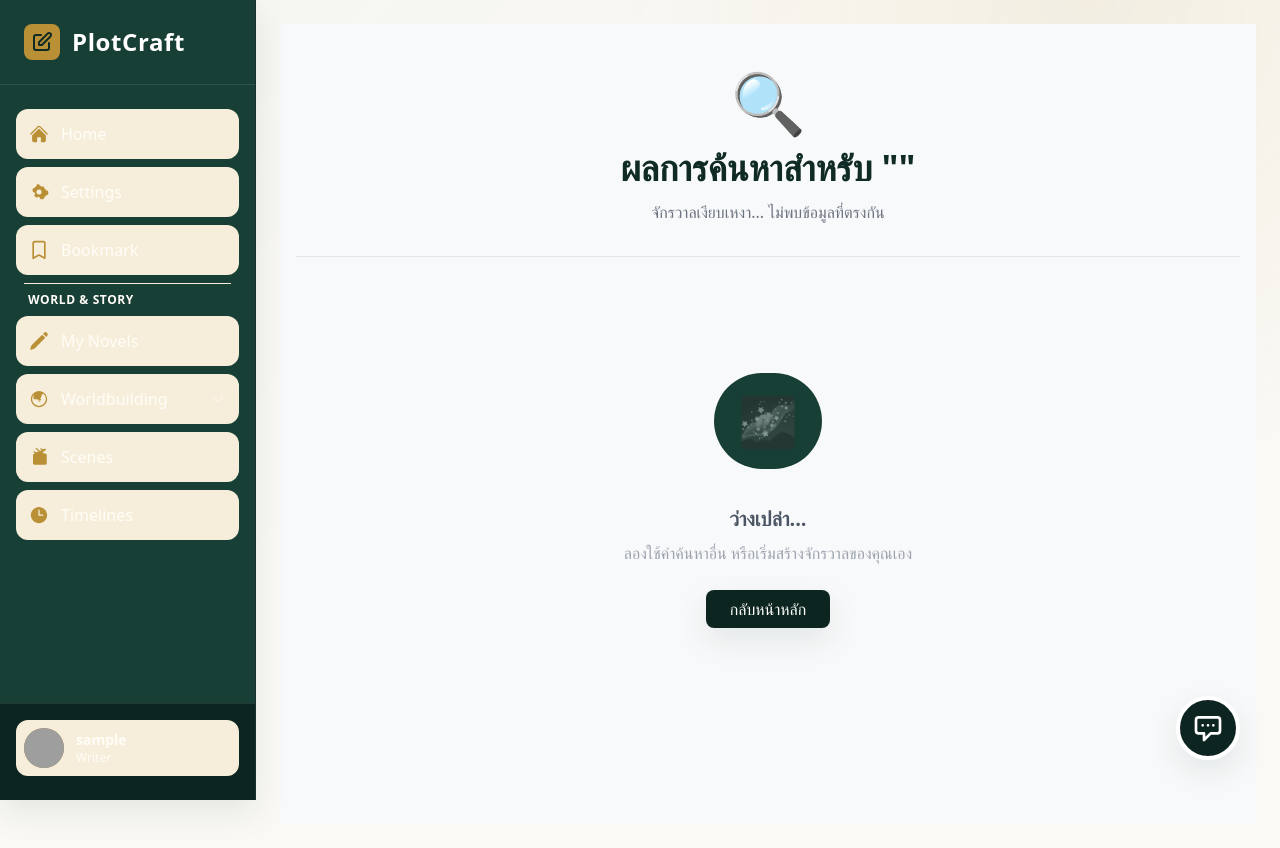
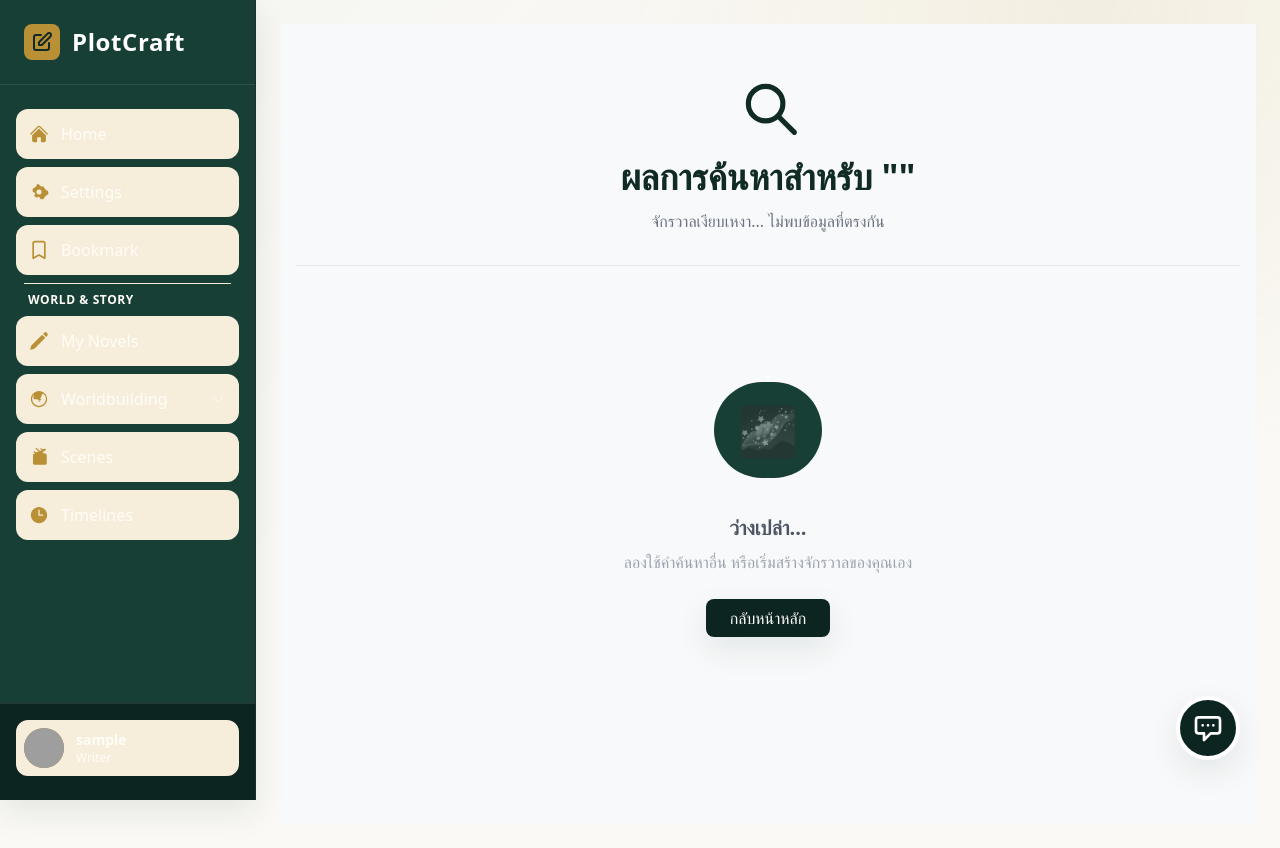
Before and after one commit to maythiya/plotcraft, a Django app: page /search/ in a window 1280 px wide. Run offline with Django 5.2, Linux system fonts and the light colour scheme; the visitor is signed in with stand-in values (Sample User, id 1); some libraries are stand-ins or nearby versions; grey boxes are pictures that could not be loaded.

Commit message:
feat(ui): apply minimal theme and SVG icons

```diff
--- a/plotcraft/templates/search_results.html
+++ b/plotcraft/templates/search_results.html
@@ -18,7 +18,7 @@
     <div class="max-w-6xl mx-auto">
 
         <div class="mb-12 border-b border-[#2F4F4F]/10 pb-8 text-center fade-in-up">
-            <span class="text-6xl mb-4 block">🔍</span>
+            <span class="text-6xl mb-4 block"><svg aria-hidden="true" class="pc-icon" viewBox="0 0 24 24"><circle cx="11" cy="11" r="6"/><path d="m16 16 5 5"/></svg></span>
             <h1 class="text-3xl md:text-4xl font-extrabold mb-3">ผลการค้นหาสำหรับ "<span class="text-[#DAA520]">{{ query }}</span>"</h1>
             <p class="text-gray-500">
                 {% if results.projects or results.characters or results.scenes or results.locations or results.items or results.timeline_events %}
@@ -34,7 +34,7 @@
             {% if results.projects %}
             <section class="fade-in-up delay-100">
                 <h2 class="text-2xl font-bold text-[#2F4F4F] mb-6 flex items-center gap-3">
-                    <span class="bg-[#2F4F4F]/10 p-2 rounded-lg">📚</span> นิยาย / โปรเจกต์
+                    <span class="bg-[#2F4F4F]/10 p-2 rounded-lg"><svg aria-hidden="true" class="pc-icon" viewBox="0 0 24 24"><path d="M4 5h4v15H4zM8 4h4v16H8zM12 6h4v14h-4zM16 5h4v15h-4z"/></svg></span> นิยาย / โปรเจกต์
                     <span class="bg-[#DAA520] text-white text-xs px-2 py-1 rounded-full">{{ results.projects.count }}</span>
                 </h2>
                 <div class="grid grid-cols-1 md:grid-cols-2 lg:grid-cols-3 gap-6">
@@ -44,7 +44,7 @@
                             {% if project.cover_image %}
                                 <img src="{{ project.cover_image.url }}" class="w-full h-full object-cover group-hover:scale-110 transition-transform duration-500">
                             {% else %}
-                                <div class="w-full h-full flex items-center justify-center text-gray-400 bg-gray-100"><span class="text-2xl">📖</span></div>
+                                <div class="w-full h-full flex items-center justify-center text-gray-400 bg-gray-100"><span class="text-2xl"><svg aria-hidden="true" class="pc-icon" viewBox="0 0 24 24"><path d="M4 5.5A2.5 2.5 0 0 1 6.5 3H20v16H6.5A2.5 2.5 0 0 0 4 21.5z"/><path d="M4 5.5V21.5M8 7h8M8 11h8"/></svg></span></div>
                             {% endif %}
                         </div>
                         <div class="p-4 flex flex-col justify-center">
@@ -60,7 +60,7 @@
             {% if results.characters %}
             <section class="fade-in-up delay-200">
                 <h2 class="text-2xl font-bold text-[#2F4F4F] mb-6 flex items-center gap-3">
-                    <span class="bg-blue-100 text-blue-600 p-2 rounded-lg">👤</span> ตัวละคร
+                    <span class="bg-blue-100 text-blue-600 p-2 rounded-lg"><svg aria-hidden="true" class="pc-icon" viewBox="0 0 24 24"><circle cx="12" cy="8" r="3.5"/><path d="M5 21a7 7 0 0 1 14 0"/></svg></span> ตัวละคร
                     <span class="bg-[#DAA520] text-white text-xs px-2 py-1 rounded-full">{{ results.characters.count }}</span>
                 </h2>
                 <div class="grid grid-cols-2 md:grid-cols-4 lg:grid-cols-5 gap-4">
@@ -86,7 +86,7 @@
             {% if results.locations %}
             <section class="fade-in-up delay-300">
                 <h2 class="text-2xl font-bold text-[#2F4F4F] mb-6 flex items-center gap-3">
-                    <span class="bg-green-100 text-green-600 p-2 rounded-lg">🗺️</span> สถานที่
+                    <span class="bg-green-100 text-green-600 p-2 rounded-lg"><svg aria-hidden="true" class="pc-icon" viewBox="0 0 24 24"><path d="m3 6 6-3 6 3 6-3v15l-6 3-6-3-6 3z"/><path d="M9 3v15M15 6v15"/></svg>️</span> สถานที่
                     <span class="bg-[#DAA520] text-white text-xs px-2 py-1 rounded-full">{{ results.locations.count }}</span>
                 </h2>
                 <div class="grid grid-cols-1 md:grid-cols-3 gap-6">
@@ -95,7 +95,7 @@
                         {% if location.map_image %}
                             <img src="{{ location.map_image.url }}" class="w-full h-full object-cover group-hover:scale-110 transition-transform duration-700">
                         {% else %}
-                            <div class="w-full h-full bg-[#f0fdf4] flex items-center justify-center text-green-200 text-4xl">🗺️</div>
+                            <div class="w-full h-full bg-[#f0fdf4] flex items-center justify-center text-green-200 text-4xl"><svg aria-hidden="true" class="pc-icon" viewBox="0 0 24 24"><path d="m3 6 6-3 6 3 6-3v15l-6 3-6-3-6 3z"/><path d="M9 3v15M15 6v15"/></svg>️</div>
                         {% endif %}
                         <div class="absolute inset-0 bg-linear-to-t from-black/60 to-transparent flex items-end p-4">
                             <h4 class="text-white font-bold text-lg shadow-black drop-shadow-md">{{ location.name }}</h4>
@@ -109,7 +109,7 @@
              {% if results.items %}
              <section class="fade-in-up delay-400">
                  <h2 class="text-2xl font-bold text-[#2F4F4F] mb-6 flex items-center gap-3">
-                     <span class="bg-purple-100 text-purple-600 p-2 rounded-lg">🔮</span> ไอเทม
+                     <span class="bg-purple-100 text-purple-600 p-2 rounded-lg"><svg aria-hidden="true" class="pc-icon" viewBox="0 0 24 24"><circle cx="12" cy="12" r="7"/><path d="M5 19h14M8 22h8"/></svg></span> ไอเทม
                      <span class="bg-[#DAA520] text-white text-xs px-2 py-1 rounded-full">{{ results.items.count }}</span>
                  </h2>
                  <div class="grid grid-cols-2 md:grid-cols-4 lg:grid-cols-5 gap-4">
@@ -119,7 +119,7 @@
                             {% if item.image %}
                                 <img src="{{ item.image.url }}" class="w-full h-full object-cover">
                             {% else %}
-                                <span class="text-2xl">📦</span>
+                                <span class="text-2xl"><svg aria-hidden="true" class="pc-icon" viewBox="0 0 24 24"><path d="m3 7 9-4 9 4-9 4zM3 7v10l9 4 9-4V7M12 11v10"/></svg></span>
                             {% endif %}
                         </div>
                          <h4 class="font-bold text-[#2F4F4F] text-sm group-hover:text-purple-600 line-clamp-1">{{ item.name }}</h4>
@@ -133,7 +133,7 @@
             {% if results.scenes %}
             <section class="fade-in-up delay-500">
                 <h2 class="text-2xl font-bold text-[#2F4F4F] mb-6 flex items-center gap-3">
-                    <span class="bg-indigo-100 text-indigo-600 p-2 rounded-lg">🎬</span> ฉาก
+                    <span class="bg-indigo-100 text-indigo-600 p-2 rounded-lg"><svg aria-hidden="true" class="pc-icon" viewBox="0 0 24 24"><path d="M4 7h16v12H4zM4 7l3-4h10l3 4M8 3l3 4M14 3l3 4"/></svg></span> ฉาก
                     <span class="bg-[#DAA520] text-white text-xs px-2 py-1 rounded-full">{{ results.scenes.count }}</span>
                 </h2>
                 <div class="space-y-4">
```
